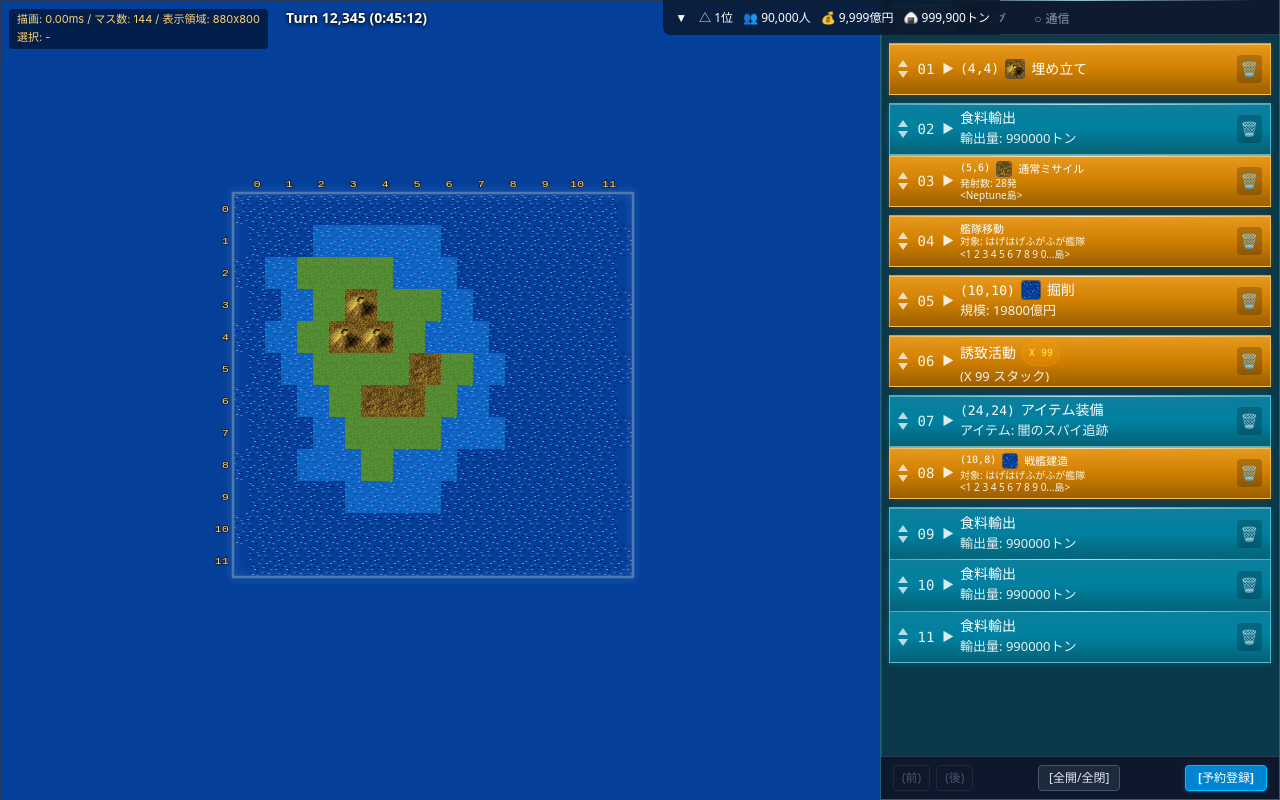
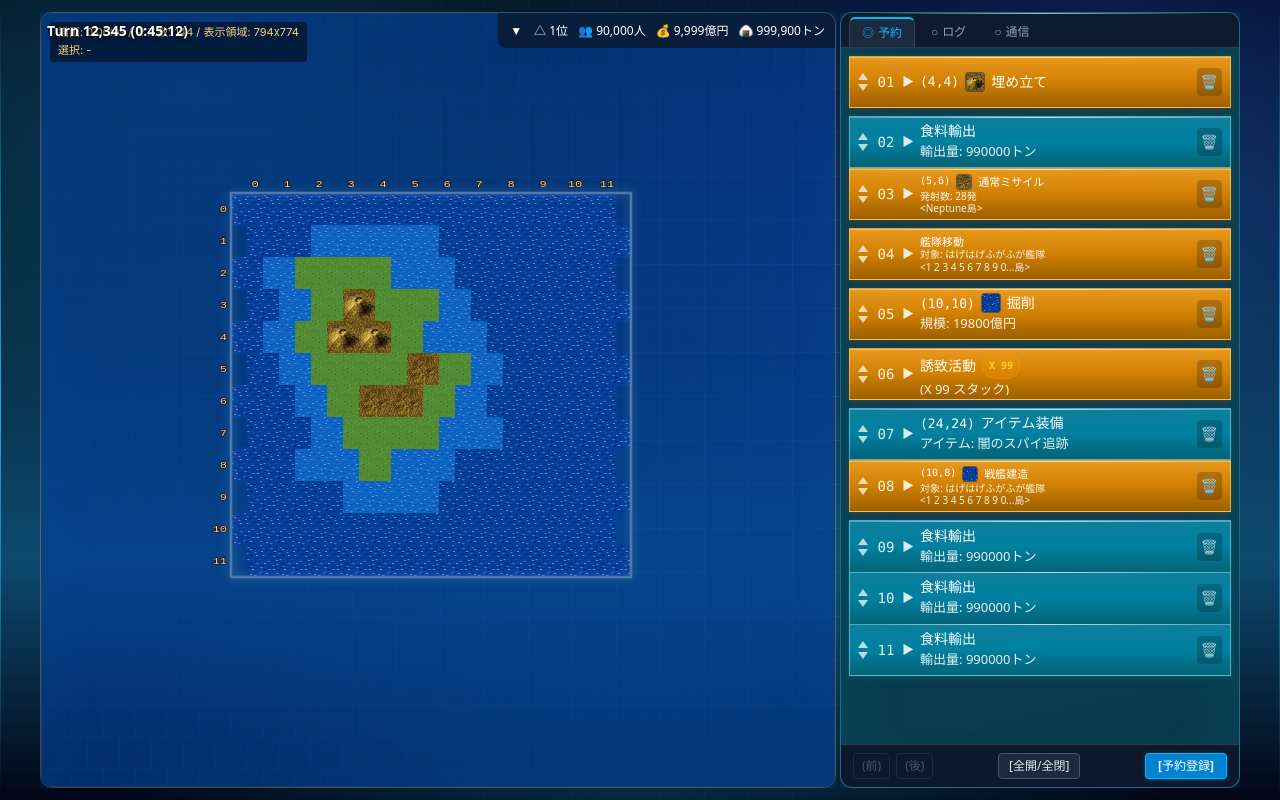
Before and after one commit to REDnjgngim/newHakoniwa, a React (Vite) app in the folder frontend/: page / in a window 1280 px wide. Built offline with nearby package versions, Linux system fonts and the light colour scheme.

Commit message:
feat: マップやヘッダーの配置を整理

```diff
--- a/frontend/src/components/command-reservation/BottomSheetContainer.tsx
+++ b/frontend/src/components/command-reservation/BottomSheetContainer.tsx
@@ -14,7 +14,7 @@ export const BottomSheetContainer: React.FC<BottomSheetContainerProps> = ({ chil
             data-testid="bottom-sheet-container"
             data-sheet-height-vh={Math.round(sheetHeightVh)}
             /* スマホ表示 (<768px): 画面下部固定のボトムシート / PC表示 (>=768px): 画面右側に幅固定の並列サイドパネル */
-            className={`fixed inset-x-0 bottom-0 z-30 flex flex-col overflow-hidden rounded-t-xl border border-sky-300/25 bg-[#0a3d4d]/95 shadow-[0_0_24px_rgba(56,189,248,0.18),inset_0_1px_0_rgba(186,230,253,0.15)] backdrop-blur-md md:static md:h-full md:max-h-full md:min-h-0 md:w-100 md:shrink-0 md:rounded-none md:border-t-0 md:border-l md:shadow-[inset_1px_0_0_rgba(186,230,253,0.12),0_0_32px_rgba(56,189,248,0.1)]`}
+            className={`fixed inset-x-0 bottom-0 z-30 flex flex-col overflow-hidden rounded-t-xl border border-sky-300/25 bg-[#0a3d4d]/95 shadow-[0_0_24px_rgba(56,189,248,0.18),inset_0_1px_0_rgba(186,230,253,0.15)] backdrop-blur-md md:static md:h-full md:max-h-full md:min-h-0 md:w-100 md:shrink-0 md:self-stretch md:rounded-xl md:border md:border-sky-300/30 md:shadow-[0_0_40px_rgba(56,189,248,0.25),inset_0_0_60px_rgba(8,145,178,0.15)]`}
             style={
                 // 画面幅がモバイルの場合のみ snapHeightStyle を適用する
                 typeof window !== 'undefined' && window.innerWidth >= 768 ? undefined : snapHeightStyle
--- a/frontend/src/components/header/header-status-bar.tsx
+++ b/frontend/src/components/header/header-status-bar.tsx
@@ -11,9 +11,9 @@ import { useSessionState } from '../../hooks/use-session-state';
 // 展開状態は sessionStorage に保持され、リロード後も維持される。
 // ============================================================================
 
-// デザイン調整用: PC等ワイド画面での中身の最大幅。後から変えやすいよう定数化。
-// 縦スマホ（幅640px未満）は全幅のまま、640px以上では中央寄せでこの幅に cap する。
-const CONTENT_MAX_WIDTH_PX = 720;
+// デザイン調整用: マップパネル内での中身の最大幅。後から変えやすいよう定数化。
+// マップ幅いっぱいに広げたい場合は大きな値にする。詳細パネルもこの幅に収まる。
+const CONTENT_MAX_WIDTH_PX = 1200;
 const SESSION_KEY = 'header-status-bar:expanded';
 const PANEL_BG = 'rgba(10, 25, 45, 0.82)';
 
@@ -29,7 +29,6 @@ export default function HeaderStatusBar({ status = mockIslandStatus, className =
     return (
         <header
             data-testid="header-status-bar"
-            onClick={toggle}
             className={`relative z-20 w-full bg-transparent select-none ${className}`}
             style={{ containerType: 'inline-size' }}
         >
@@ -52,7 +51,18 @@ export default function HeaderStatusBar({ status = mockIslandStatus, className =
 
                     {/* 右側: 常時表示のステータスボックス（幅は常時表示のまま固定） */}
                     <div
-                        className="flex min-w-0 shrink-0 items-center justify-end gap-0.75 px-1 py-1.5 whitespace-nowrap text-white sm:gap-2.5 sm:px-2.5"
+                        role="button"
+                        tabIndex={0}
+                        aria-expanded={expanded}
+                        aria-label={expanded ? '詳細を閉じる' : '詳細を開く'}
+                        onClick={toggle}
+                        onKeyDown={(e) => {
+                            if (e.key === 'Enter' || e.key === ' ') {
+                                e.preventDefault();
+                                toggle();
+                            }
+                        }}
+                        className="flex min-w-0 shrink-0 cursor-pointer items-center justify-end gap-0.75 px-1 py-1.5 whitespace-nowrap text-white select-none sm:gap-2.5 sm:px-2.5"
                         style={{
                             backgroundColor: PANEL_BG,
                             backdropFilter: 'blur(4px)',
@@ -61,19 +71,9 @@ export default function HeaderStatusBar({ status = mockIslandStatus, className =
                             fontSize: 'clamp(9px, 2.9cqw, 12px)',
                         }}
                     >
-                        <button
-                            type="button"
-                            data-testid="header-status-toggle"
-                            aria-expanded={expanded}
-                            aria-label={expanded ? '詳細を閉じる' : '詳細を開く'}
-                            onClick={(e) => {
-                                e.stopPropagation();
-                                toggle();
-                            }}
-                            className="shrink-0 cursor-pointer px-0 text-white sm:px-0.5"
-                        >
+                        <span aria-hidden="true" className="shrink-0 px-0 text-white sm:px-0.5">
                             {expanded ? '▲' : '▼'}
-                        </button>
+                        </span>
                         <span className="shrink-0">△ {formatNumber(status.rank)}位</span>
                         <span className="shrink-0">👥 {formatNumber(status.population)}人</span>
                         <span className="shrink-0">💰 {formatNumber(status.funds)}億円</span>
--- a/frontend/src/components/hex-map/canvas-map.tsx
+++ b/frontend/src/components/hex-map/canvas-map.tsx
@@ -202,7 +202,7 @@ function CanvasMap({ sector, settings, onSelect }: CanvasMapProps) {
                     touchAction: 'none',
                     overflow: 'hidden',
                     border: `1px solid ${theme.border}`,
-                    background: theme.background,
+                    background: theme.background ?? 'transparent',
                     boxSizing: 'border-box',
                     minHeight: 0,
                 }}
--- a/frontend/src/components/hex-map/hex-map-preview.tsx
+++ b/frontend/src/components/hex-map/hex-map-preview.tsx
@@ -5,6 +5,7 @@ import CanvasMap from './canvas-map';
 // ============================================================================
 // マップ描画のエントリコンポーネント。
 // セクター地形データと設定をpropsで受け取り、既定値とマージしてCanvasMapへ渡す。
+// UI配置用の9:16不可視論理枠はこのマップパネル基準で中央配置する。
 // ============================================================================
 
 export default function HexMapPreview({ sector, settings, terrainImages, onSelect }: HexMapPreviewProps) {
@@ -15,9 +16,28 @@ export default function HexMapPreview({ sector, settings, terrainImages, onSelec
 
     return (
         <div
-            className="box-border flex flex-col items-stretch overflow-hidden font-sans"
-            style={{ width: '100%', height: '100%', background: resolved.view.theme.background }}
+            className="relative box-border flex flex-col items-stretch overflow-hidden font-sans"
+            style={{
+                width: '100%',
+                height: '100%',
+                background: resolved.view.theme.background ?? 'transparent',
+                containerType: 'size',
+            }}
         >
+            {/* UI配置用の9:16論理枠（マップパネル基準・不可視・操作を通過させる） */}
+            <div
+                aria-hidden="true"
+                style={{
+                    position: 'absolute',
+                    top: '50%',
+                    left: '50%',
+                    transform: 'translate(-50%, -50%)',
+                    width: 'min(100cqw, calc(100cqh * 9 / 16))',
+                    height: 'min(100cqh, calc(100cqw * 16 / 9))',
+                    background: 'transparent',
+                    pointerEvents: 'none',
+                }}
+            />
             <CanvasMap sector={sector} settings={resolved} onSelect={onSelect} />
         </div>
     );
--- a/frontend/src/components/inspector/InspectorFrame.tsx
+++ b/frontend/src/components/inspector/InspectorFrame.tsx
@@ -1,8 +1,8 @@
 import type { ReactNode } from 'react';
 
 // ============================================================================
-// 画面いっぱいを覆うコンテナと、その中央に配置する 9:16 の不可視論理枠を提供する。
-// 論理枠は UI 配置の基準領域であり、描画線や背景を持たず操作を通過させる。
+// 画面いっぱいを覆うコンテナを提供する。
+// UI配置用の9:16不可視論理枠はマップパネル基準（HexMapPreview内）に置く。
 // 今回は Inspector を 1 個だけ持ち、canvas は画面いっぱい（full viewport）に広がる。
 // ============================================================================
 
@@ -13,21 +13,37 @@ interface InspectorFrameProps {
 export default function InspectorFrame({ children }: InspectorFrameProps) {
     return (
         <div className="fixed inset-0 flex flex-col overflow-hidden bg-slate-950 md:flex-row">
-            {children}
-            {/* UI 配置用の 9:16 論理枠（不可視・操作を通過させる） */}
+            {/* PC時の左右余白用サイバー背景（青強め・マップ裏ではなく画面全体の土台） */}
             <div
                 aria-hidden="true"
+                className="pointer-events-none absolute inset-0 hidden overflow-hidden md:block"
                 style={{
-                    position: 'absolute',
-                    top: '50%',
-                    left: '50%',
-                    transform: 'translate(-50%, -50%)',
-                    width: 'min(100dvw, calc(100dvh * 9 / 16))',
-                    height: 'min(100dvh, calc(100dvw * 16 / 9))',
-                    background: 'transparent',
-                    pointerEvents: 'none',
+                    background:
+                        'radial-gradient(1200px 600px at 15% 10%, rgba(14,116,144,0.35), transparent 60%), radial-gradient(1000px 700px at 85% 20%, rgba(37,99,235,0.35), transparent 60%), radial-gradient(900px 900px at 50% 110%, rgba(8,145,178,0.28), transparent 60%), linear-gradient(180deg, #020617 0%, #082f49 45%, #0c4a6e 70%, #020617 100%)',
                 }}
-            />
+            >
+                {/* グリッド線 */}
+                <div
+                    className="absolute inset-0"
+                    style={{
+                        backgroundImage:
+                            'linear-gradient(rgba(56,189,248,0.12) 1px, transparent 1px), linear-gradient(90deg, rgba(56,189,248,0.12) 1px, transparent 1px)',
+                        backgroundSize: '44px 44px',
+                        maskImage: 'radial-gradient(ellipse at center, black 30%, transparent 85%)',
+                        WebkitMaskImage: 'radial-gradient(ellipse at center, black 30%, transparent 85%)',
+                    }}
+                />
+                {/* 左右の発光ライン */}
+                <div
+                    className="absolute inset-y-0 left-0 w-px"
+                    style={{ background: 'linear-gradient(180deg, transparent, rgba(56,189,248,0.8), transparent)' }}
+                />
+                <div
+                    className="absolute inset-y-0 right-0 w-px"
+                    style={{ background: 'linear-gradient(180deg, transparent, rgba(56,189,248,0.8), transparent)' }}
+                />
+            </div>
+            {children}
         </div>
     );
 }
--- a/frontend/src/main.tsx
+++ b/frontend/src/main.tsx
@@ -15,14 +15,23 @@ if (!rootElement) throw new Error('ルート要素(#root)が見つかりませ
 createRoot(rootElement).render(
     <StrictMode>
         <InspectorFrame>
-            {/* 島ステータスバー: 全幅オーバーレイ */}
+            {/* マップ＋予約パネル: PCではくっつけた1200pxの塊として中央寄せ、モバイルでは従来通り */}
+            <div className="contents md:mx-auto md:flex md:size-full md:min-h-0 md:max-w-300 md:flex-row md:items-stretch md:gap-1 md:py-3">
+                {/* マップ Inspector: PCでは予約リストの最大2倍（800px）に抑える、モバイルでは画面全体 */}
+                <Inspector
+                    id="map-inspector"
+                    type="map"
+                    className="relative h-full min-w-0 flex-1 md:flex md:h-auto md:min-h-0 md:items-stretch md:justify-center md:bg-transparent"
+                >
+                    <div className="relative size-full md:overflow-hidden md:rounded-xl md:border md:border-sky-300/30 md:shadow-[0_0_40px_rgba(56,189,248,0.25),inset_0_0_60px_rgba(8,145,178,0.15)]">
+                        {/* 島ステータスバー: マップパネル内オーバーレイ */}
                         <div
                             style={{
                                 position: 'absolute',
                                 top: 0,
                                 left: 0,
                                 right: 0,
-                    width: '100dvw',
+                                width: '100%',
                                 zIndex: 20,
                                 pointerEvents: 'none',
                             }}
@@ -31,20 +40,19 @@ createRoot(rootElement).render(
                                 <HeaderStatusBar status={mockIslandStatus} />
                             </div>
                         </div>
-
-            {/* マップ Inspector: PCでは左側・中央を占有、モバイルでは画面全体 */}
-            <Inspector id="map-inspector" type="map" className="relative h-full min-w-0 flex-1">
                         <HexMapPreview sector={sectorTerrain} />
+                    </div>
                 </Inspector>
 
-            {/* コマンド予約管理パネル Inspector: PCでは右側並列、モバイルではボトムシート */}
+                {/* コマンド予約管理パネル Inspector: PCではマップにくっつけて右側並列、モバイルではボトムシート */}
                 <Inspector
                     id="command-reservation-inspector"
                     type="command-list"
-                className="contents md:block md:h-full md:w-100 md:shrink-0"
+                    className="contents md:block md:h-full md:min-h-0 md:w-100 md:shrink-0 md:self-stretch"
                 >
                     <CommandReservationPanel />
                 </Inspector>
+            </div>
         </InspectorFrame>
     </StrictMode>
 );
--- a/frontend/src/map/settings.ts
+++ b/frontend/src/map/settings.ts
@@ -25,11 +25,11 @@ export const MAP_VIEW_SETTINGS: MapConfig = {
     maxViewportHeight: 2160, // 最大ビューポート高さ
     panLimitMode: 'clamp', // 最外周タイルの中心が canvas 中央を跨がないようパンを制限する
     theme: {
-        background: '#0e1a2b', // マップ領域の背景色
+        // background: '#0e1a2b', // マップ領域の背景色
         border: '#2a3a52', // マップ領域の枠線色
         fallbackBg: '#18324f', // 地形画像が未ロードのときの背景色
         fallbackBorder: '#2e5b88', // 地形画像が未ロードのときの枠線色
-        outerSea: '#043f9a', // 12×12 グリッド外周のベタ塗り色
+        outerSea: '#043f9aa0', // 12×12 グリッド外周の色
     },
     renderOptions: {
         imageSmoothing: false, // 画像の平滑化（falseでドット絵をくっきり表示）
--- a/frontend/src/map/types.ts
+++ b/frontend/src/map/types.ts
@@ -11,7 +11,7 @@ export interface MapRenderOptions {
 
 // マップ領域の配色（背景・枠線・地形画像が未ロードのときの代替配色）
 export interface MapTheme {
-    background: string;
+    background?: string;
     border: string;
     fallbackBg: string;
     fallbackBorder: string;
```
Lines whose indentation alone changed are shown as unchanged.
